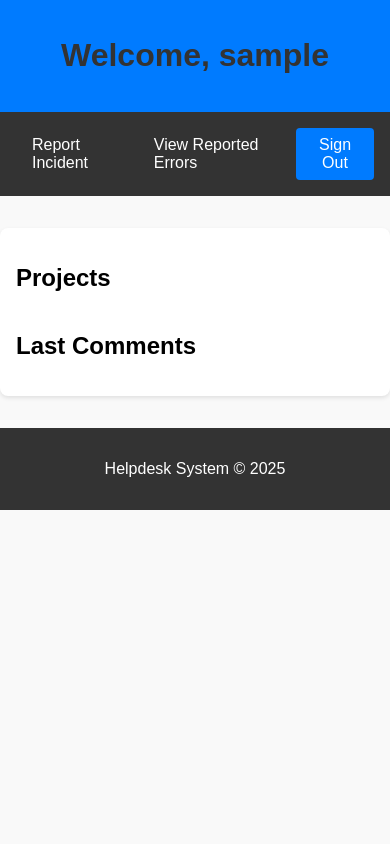
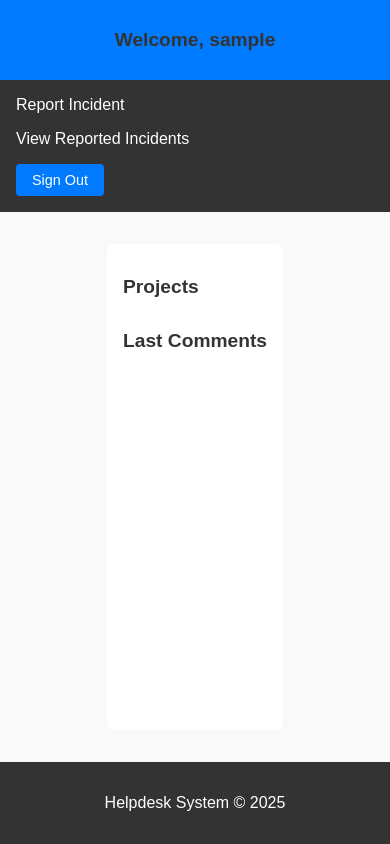
Before and after one commit to mradziukiewicz/KanTask, a Django app: page / in a window 390 px wide. Run offline with Django 5.2, Linux system fonts and the light colour scheme; the visitor is signed in with stand-in values (Sample User, id 1); data that the repository does not hold is empty.

Commit message:
poprawki fronendu

```diff
--- a/authentication/templates/home.html
+++ b/authentication/templates/home.html
@@ -10,6 +10,9 @@
             background-color: #f9f9f9;
             margin: 0;
             padding: 0;
+            display: flex;
+            flex-direction: column;
+            min-height: 100vh;
         }
 
         header {
@@ -37,6 +40,10 @@
             text-decoration: underline;
         }
 
+        nav form {
+            margin: 0;
+        }
+
         main {
             max-width: 1200px;
             margin: 2rem auto;
@@ -44,9 +51,10 @@
             background: white;
             border-radius: 8px;
             box-shadow: 0 2px 4px rgba(0, 0, 0, 0.1);
+            flex: 1;
         }
 
-        h1 {
+        h1, h2 {
             color: #333;
         }
 
@@ -100,10 +108,43 @@
 
         footer {
             text-align: center;
-            margin-top: 2rem;
+            margin-top: auto;
             padding: 1rem;
             background-color: #333;
             color: white;
+        }
+
+        @media (max-width: 768px) {
+            nav {
+                flex-direction: column;
+                align-items: flex-start;
+            }
+
+            nav a {
+                margin: 0.5rem 0;
+            }
+
+            .grid {
+                grid-template-columns: 1fr;
+            }
+
+            main {
+                padding: 1rem;
+            }
+        }
+
+        @media (max-width: 480px) {
+            h1, h2 {
+                font-size: 1.2rem;
+            }
+
+            .button {
+                font-size: 0.9rem;
+            }
+
+            main {
+                box-shadow: none;
+            }
         }
     </style>
 </head>
@@ -117,7 +158,7 @@
             <a href="{% url 'report_incident' %}">Report Incident</a>
         {% endif %}
         {% if user.is_superuser or user.is_manager %}
-            <a href="{% url 'reported_errors' %}">View Reported Errors</a>
+            <a href="{% url 'reported_errors' %}">View Reported Incidents</a>
         {% endif %}
         <form method="post" action="{% url 'logout' %}" style="display: inline;">
             {% csrf_token %}
--- a/authentication/templates/project_detail.html
+++ b/authentication/templates/project_detail.html
@@ -147,7 +147,7 @@
 <body>
     <h1>{{ project.name }}</h1>
     <p style="text-align: center; color: #6c757d;">{{ project.description }}</p>
-    <p style="text-align: center; color: #6c757d;">Owner: {{ project.owner.username }} | Customer: {{ project.customer.username }} | Completion Rate: {{ completion_rate }}%</p>
+    <p style="text-align: center; color: #6c757d;">Manager: {{ project.owner.username }} | Client: {{ project.customer.username }} | Completion Rate: {{ completion_rate }}%</p>
 
     <div style="text-align: center; margin-bottom: 20px;">
         <button onclick="window.location.href='{% url 'home' %}'">Go Back</button>
--- a/authentication/templates/reported_errors.html
+++ b/authentication/templates/reported_errors.html
@@ -1,7 +1,7 @@
 <!DOCTYPE html>
 <html>
 <head>
-    <title>Reported Errors</title>
+    <title>Reported Incidents</title>
     <style>
         body {
             font-family: Arial, sans-serif;
@@ -76,7 +76,7 @@
     </style>
 </head>
 <body>
-    <h1>Reported Errors</h1>
+    <h1>Reported Incidents</h1>
     <ul>
         {% for incident in incidents %}
             <li>
--- a/authentication/templates/task_detail.html
+++ b/authentication/templates/task_detail.html
@@ -151,7 +151,7 @@
     <h1>{{ task.subject }}</h1>
     <p style="text-align: center;">Task ID: {{ task.id }}</p>
     <p style="text-align: center;">{{ task.description }}</p>
-    <p style="text-align: center;">Status: {{ task.status }}</p>
+    <p style="text-align: center;">Status: {% if task.status == 'Pending' %}To Do{% else %}{{ task.status }}{% endif %}</p>
     <p style="text-align: center;" class="priority-{{ task.priority|lower }}">Priority: {{ task.priority }}</p>
     <p style="text-align: center;">Assigned User: {{ task.assigned_user.username }}</p>
     <p style="text-align: center;">SLA Deadline: {{ task.sla_deadline }}</p>
@@ -173,7 +173,6 @@
                             <p><a href="{% url 'task_detail' subtask.id %}">{{ subtask.subject }}</a> (ID: {{ subtask.id }})</p>
                             <p>Assigned User: {{ subtask.assigned_user.username }}</p>
                             <p class="priority-{{ subtask.priority|lower }}">Priority: {{ subtask.priority }}</p>
-                            <a href="{% url 'update_task_status' subtask.id 'In Progress' %}" style="color: #007bff;">Move to In Progress</a>
                         </div>
                     {% endif %}
                 {% endfor %}
@@ -186,7 +185,6 @@
                             <p><a href="{% url 'task_detail' subtask.id %}">{{ subtask.subject }}</a> (ID: {{ subtask.id }})</p>
                             <p>Assigned User: {{ subtask.assigned_user.username }}</p>
                             <p class="priority-{{ subtask.priority|lower }}">Priority: {{ subtask.priority }}</p>
-                            <a href="{% url 'update_task_status' subtask.id 'Completed' %}" style="color: #007bff;">Move to Completed</a>
                         </div>
                     {% endif %}
                 {% endfor %}
```
